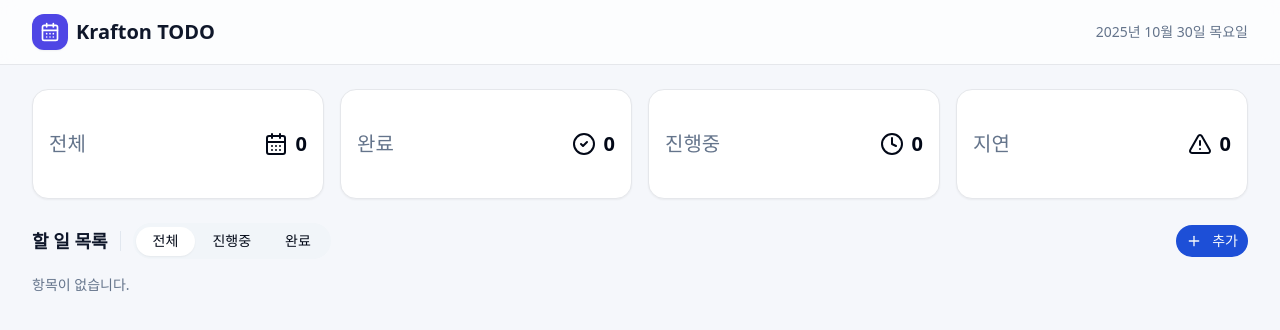
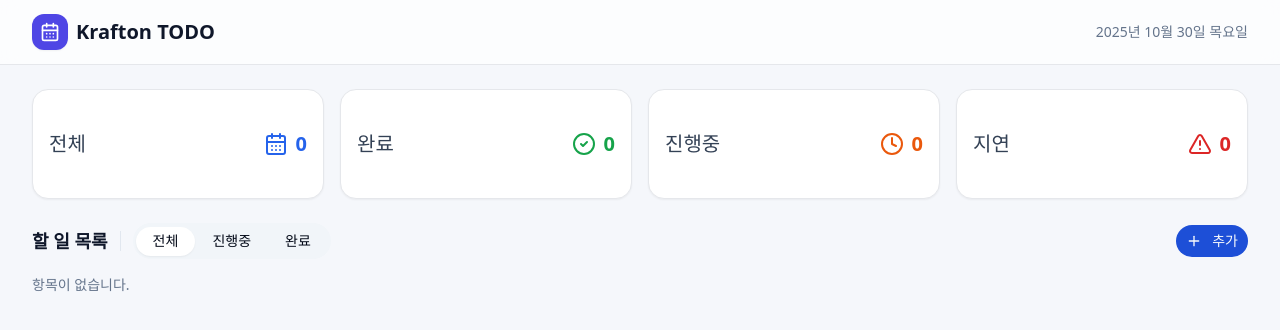
Before and after one commit to heewon1104/krafton-fe-todo-assignment, a React (Vite) app in the folder todo-list/: page / in a window 1280 px wide. Shown: the top 330 px of the page. Built offline with nearby package versions, Linux system fonts and the light colour scheme.

Commit message:
✨ Feat: Stat 상태에 따른 색상 적용
- 색상 인식이 되지 않아 분리하여 색상 관련 속성 삽입

```diff
--- a/todo-list/src/components/StatsCards/StatsCards.tsx
+++ b/todo-list/src/components/StatsCards/StatsCards.tsx
@@ -8,6 +8,13 @@
   Clock4,
   AlertTriangle,
 } from 'lucide-react';
+
+const toneText: Record<'blue' | 'green' | 'orange' | 'red', string> = {
+  blue: 'text-blue-600',
+  green: 'text-green-600',
+  orange: 'text-orange-600',
+  red: 'text-red-600',
+};
 
 export default function StatsCards() {
   const todos = useTodoStore((s) => s.todos);
@@ -24,27 +31,30 @@
   }).length;
 
   const stats = [
-    { label: '전체', value: total, icon: CalendarDays, tone: 'blue' },
-    { label: '완료', value: done, icon: CheckCircle2, tone: 'green' },
-    { label: '진행중', value: progress, icon: Clock4, tone: 'orange' },
-    { label: '지연', value: late, icon: AlertTriangle, tone: 'red' },
+    { label: '전체', value: total, icon: CalendarDays, tone: 'blue' as const },
+    { label: '완료', value: done, icon: CheckCircle2, tone: 'green' as const },
+    { label: '진행중', value: progress, icon: Clock4, tone: 'orange' as const },
+    { label: '지연', value: late, icon: AlertTriangle, tone: 'red' as const },
   ];
 
   return (
     <section className="flex flex-wrap gap-4">
-      {stats.map((s, i) => (
+      {stats.map((s, i) => {
+        const color = toneText[s.tone];
+        return (
           <Card key={i} className="rounded-2xl shadow-sm flex-1 min-w-[180px]">
             <CardContent className="p-4 flex items-center justify-between">
-            <div className="text-slate-500 text-xl">{s.label}</div>
+              <div className="text-slate-700 text-xl">{s.label}</div>
               <div className="flex items-center gap-2">
-              <s.icon className={`h-6 w-6 text-${s.tone}-400`} />
-              <div className={`text-xl font-semibold text-${s.tone}-400`}>
+                <s.icon aria-hidden="true" className={`h-6 w-6 ${color}`} />
+                <div className={`text-xl font-semibold ${color}`}>
                   {s.value}
                 </div>
               </div>
             </CardContent>
           </Card>
-      ))}
+        );
+      })}
     </section>
   );
 }
```
Lines whose indentation alone changed are shown as unchanged.
